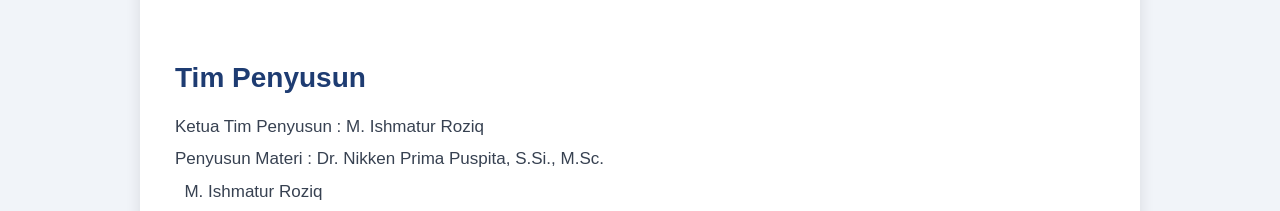
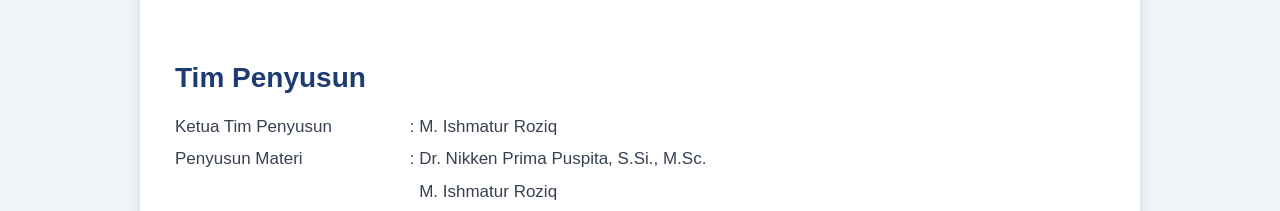
Before and after one commit to mrroziq/Cal_Oplantas, a plain HTML site: page Bukpan.html in a window 1280 px wide. Shown: the part 572-783 px from the top of the page. Drawn offline with Linux system fonts and the light colour scheme.

Commit message:
Update style2.css
menambah style tim penyusun

```diff
--- a/style2.css
+++ b/style2.css
@@ -18,6 +18,11 @@ h1{
   text-align:center;
   margin-bottom:30px;
   color:#1e3c72;
+}
+
+.label {
+  display: inline-block;
+  width: 230px;
 }
 
 /* SUBTITLE */
```
